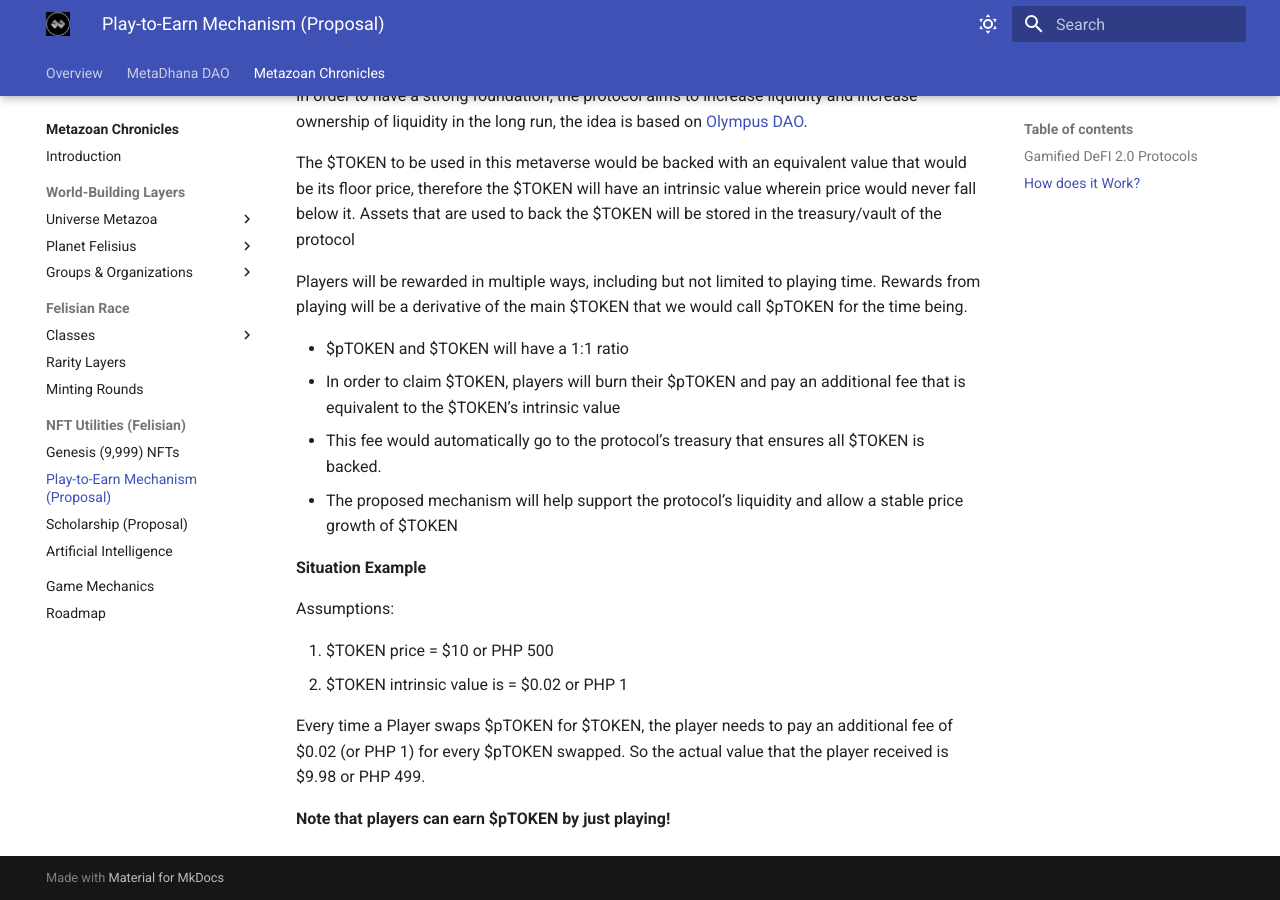
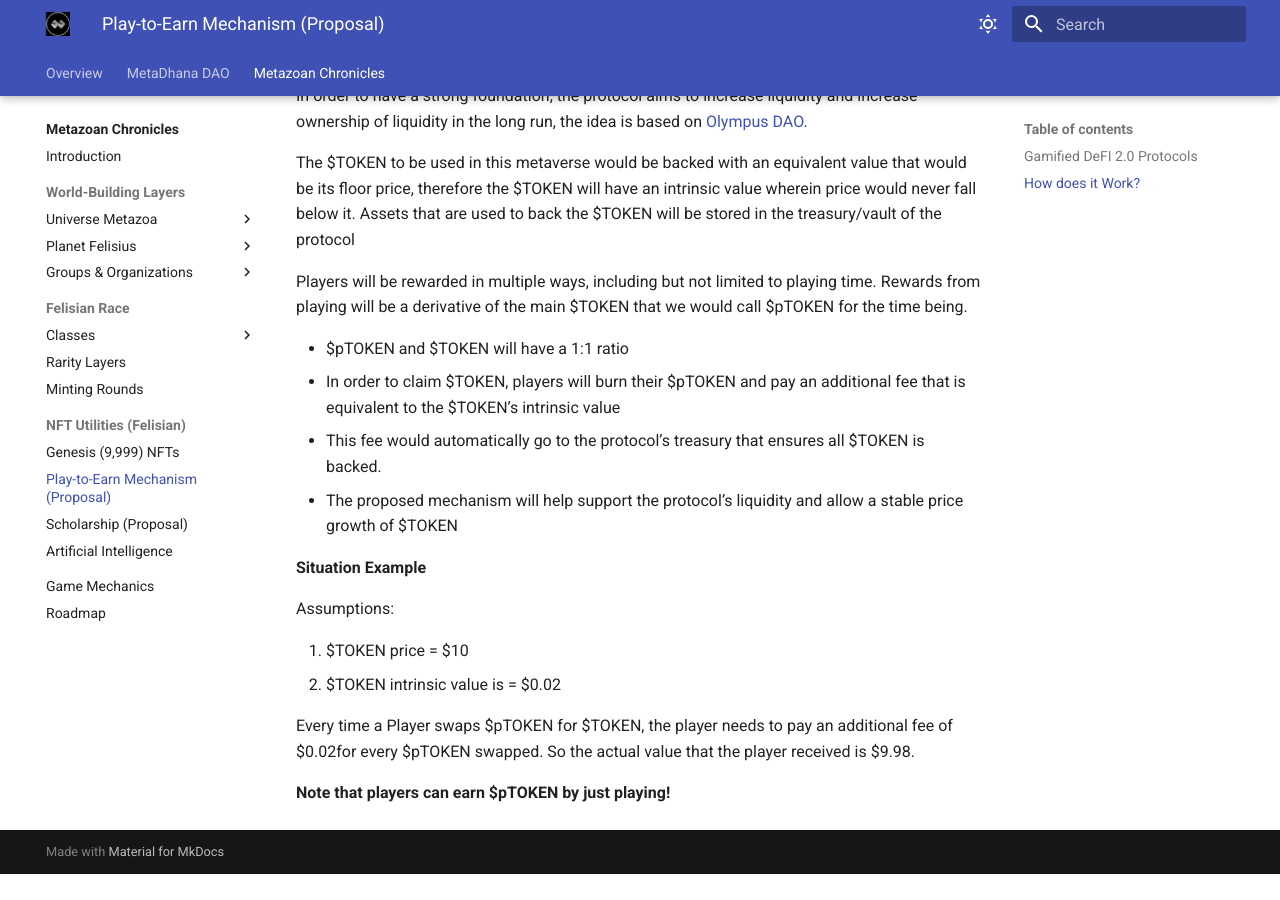
Before and after one commit to AshtreeBV/metazoan-whitepaper, an MkDocs documentation site: the page built from docs/metazoan/nft-utility/play-to-earn.md, in a window 1280 px wide and 900 px high, scrolled down 573 px. Built offline with MkDocs 1.6.1 and Material for MkDocs 9.7.7, drawn with Linux system fonts in a browser that asks for light colours; after the commit the page ends 1447 px from its top, so only the background shows below that.

Commit message:
removed PHP

```diff
--- a/docs/metazoan/nft-utility/play-to-earn.md
+++ b/docs/metazoan/nft-utility/play-to-earn.md
@@ -25,9 +25,9 @@ Players will be rewarded in multiple ways, including but not limited to playing
 
 Assumptions:
 
-1. $TOKEN price = $10 or PHP 500
-2. $TOKEN intrinsic value is = $0.02 or PHP 1
+1. $TOKEN price = $10
+2. $TOKEN intrinsic value is = $0.02
 
-Every time a Player swaps $pTOKEN for $TOKEN, the player needs to pay an additional fee of $0.02 (or PHP 1) for every $pTOKEN swapped. So the actual value that the player received is $9.98 or PHP 499.
+Every time a Player swaps $pTOKEN for $TOKEN, the player needs to pay an additional fee of $0.02for every $pTOKEN swapped. So the actual value that the player received is $9.98.
 
 **Note that players can earn $pTOKEN by just playing!**
```
Also changed, not shown: docs/dao/README.md (+1 -1 lines), docs/dao/architecture/treasury.md (+2 -2 lines), docs/dao/tokenomics/presale-token.md (+1 -1 lines), docs/dao/tokenomics/sale-rounds.md (+1 -1 lines), docs/overview/team-partners.md (+0 -1 lines).
